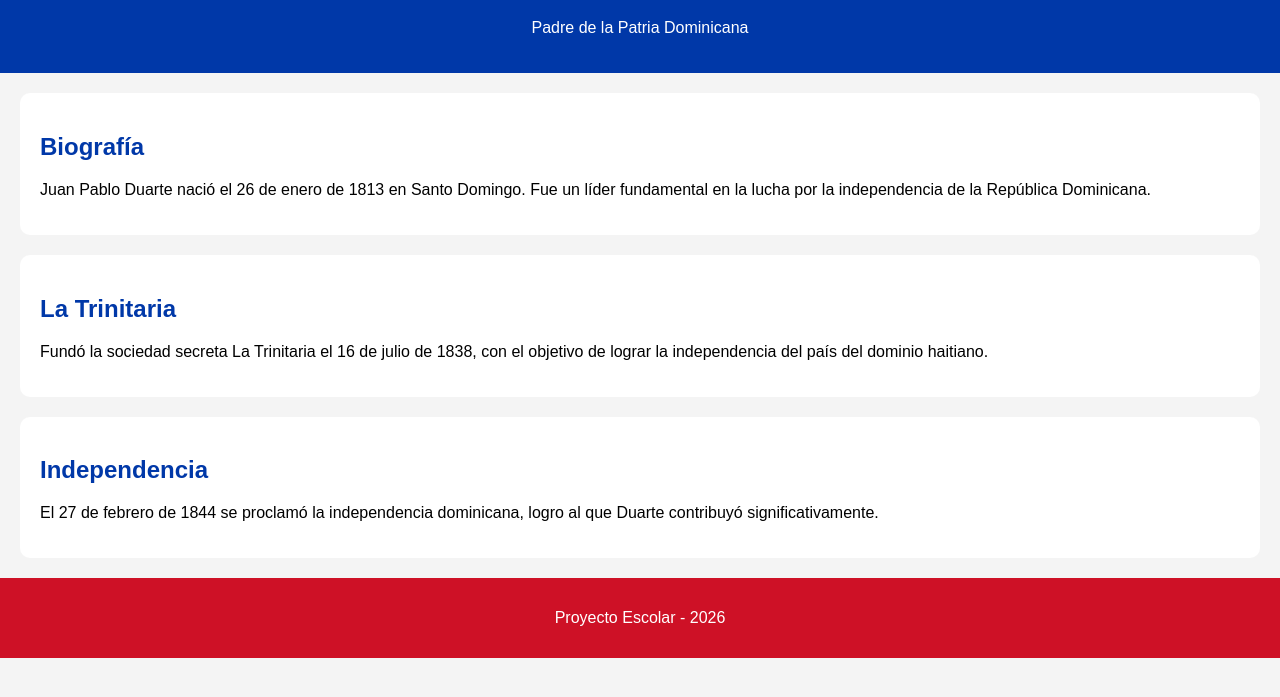
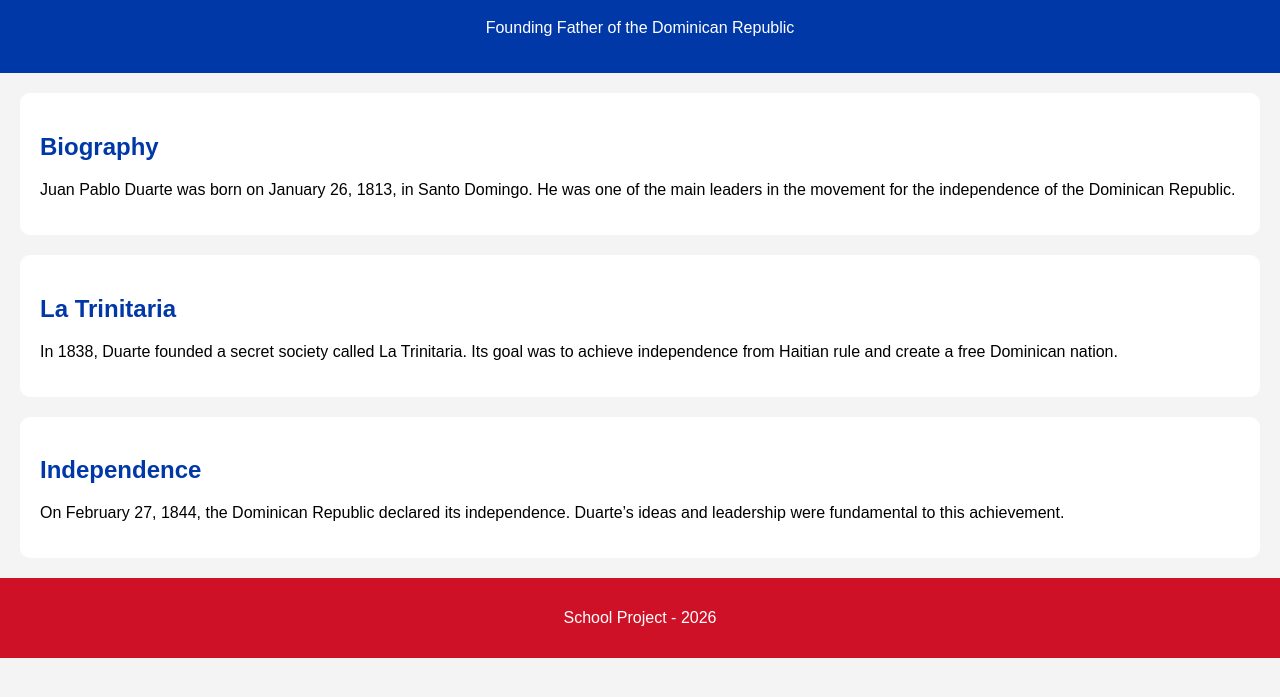
Before and after one commit to ANDRYio/5toD.github.io, a plain HTML site: page index.html in a window 1280 px wide. Shown: the part 81-778 px from the top of the page. Drawn offline with Linux system fonts and the light colour scheme.

Commit message:
index.html

```diff
--- a/index.html
+++ b/index.html
@@ -1,5 +1,5 @@
 <!DOCTYPE html>
-<html lang="es">
+<html lang="en">
 <head>
     <meta charset="UTF-8">
     <title>Juan Pablo Duarte</title>
@@ -9,24 +9,28 @@
             margin: 0;
             background-color: #f4f4f4;
         }
+
         header {
             background-color: #0038a8;
             color: white;
             text-align: center;
             padding: 20px;
         }
+
         section {
             padding: 20px;
             margin: 20px;
             background: white;
             border-radius: 10px;
         }
+
         footer {
             text-align: center;
             padding: 15px;
             background-color: #ce1126;
             color: white;
         }
+
         h2 {
             color: #0038a8;
         }
@@ -36,26 +40,26 @@
 
 <header>
     <h1>Juan Pablo Duarte</h1>
-    <p>Padre de la Patria Dominicana</p>
+    <p>Founding Father of the Dominican Republic</p>
 </header>
 
 <section>
-    <h2>Biografía</h2>
-    <p>Juan Pablo Duarte nació el 26 de enero de 1813 en Santo Domingo. Fue un líder fundamental en la lucha por la independencia de la República Dominicana.</p>
+    <h2>Biography</h2>
+    <p>Juan Pablo Duarte was born on January 26, 1813, in Santo Domingo. He was one of the main leaders in the movement for the independence of the Dominican Republic.</p>
 </section>
 
 <section>
     <h2>La Trinitaria</h2>
-    <p>Fundó la sociedad secreta La Trinitaria el 16 de julio de 1838, con el objetivo de lograr la independencia del país del dominio haitiano.</p>
+    <p>In 1838, Duarte founded a secret society called La Trinitaria. Its goal was to achieve independence from Haitian rule and create a free Dominican nation.</p>
 </section>
 
 <section>
-    <h2>Independencia</h2>
-    <p>El 27 de febrero de 1844 se proclamó la independencia dominicana, logro al que Duarte contribuyó significativamente.</p>
+    <h2>Independence</h2>
+    <p>On February 27, 1844, the Dominican Republic declared its independence. Duarte’s ideas and leadership were fundamental to this achievement.</p>
 </section>
 
 <footer>
-    <p>Proyecto Escolar - 2026</p>
+    <p>School Project - 2026</p>
 </footer>
 
 </body>
```
